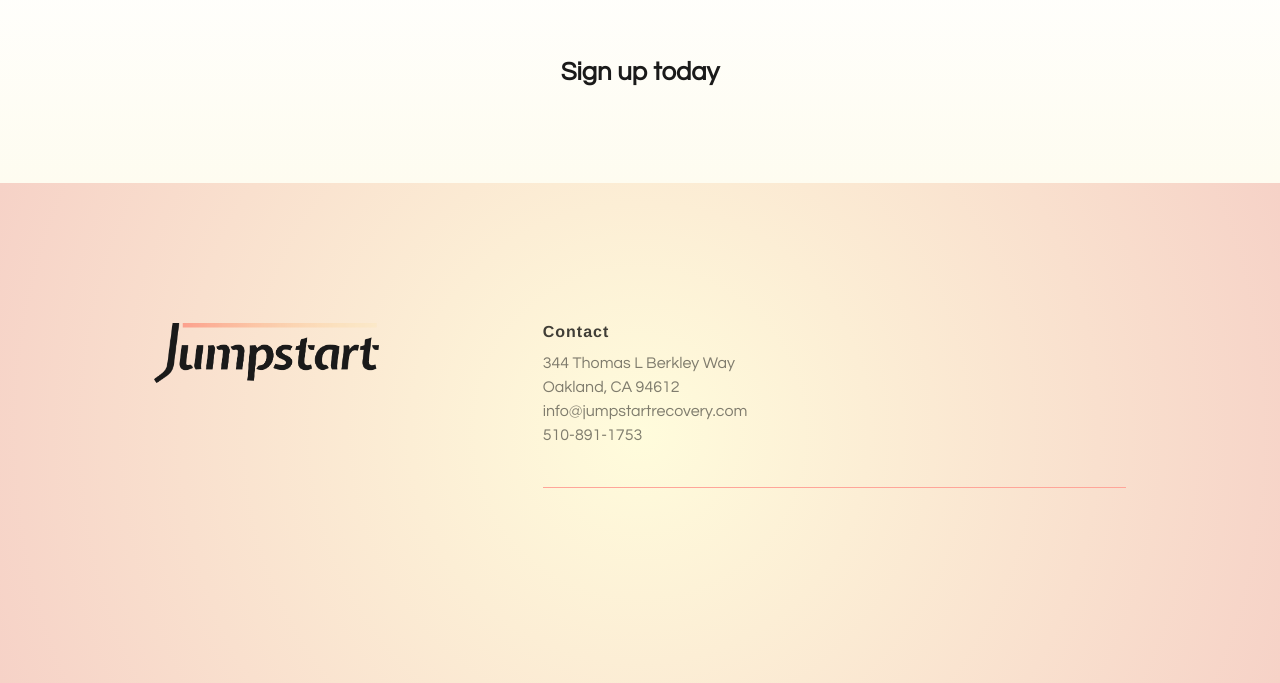
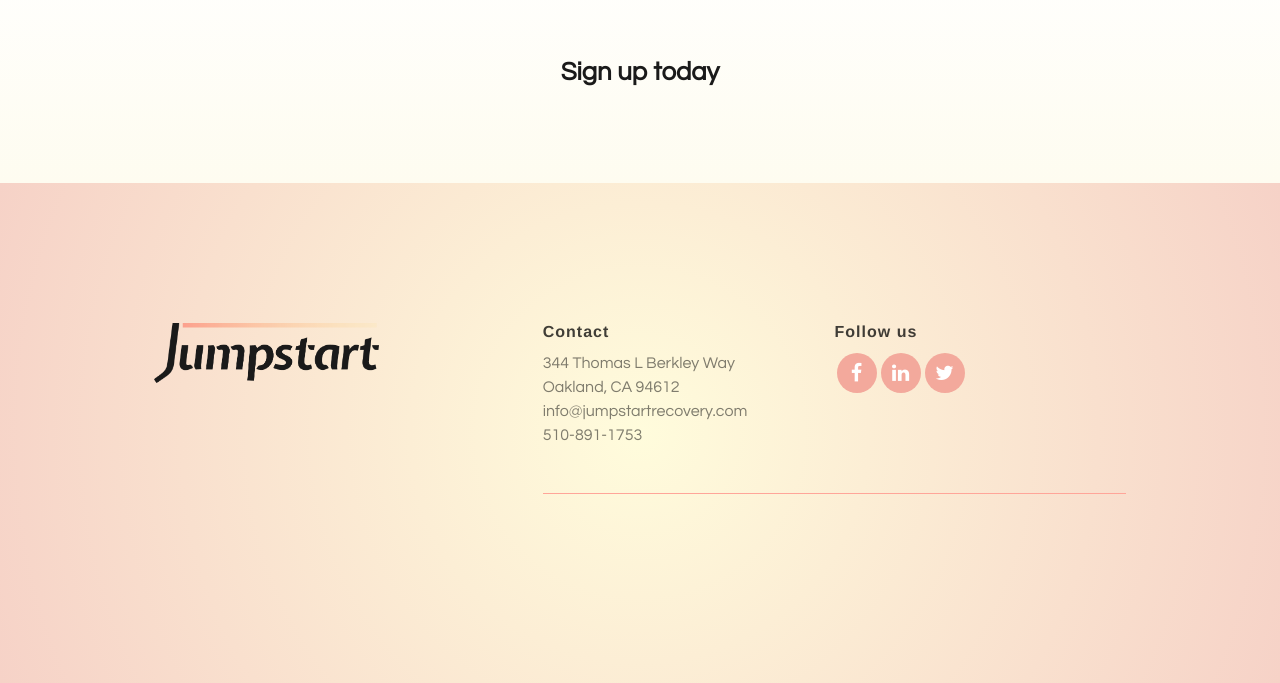
Before and after one commit to Dabrown18/jumpstart-recovery, a React (Create React App) app: page / in a window 1280 px wide. Shown: the part 5886-6569 px from the top of the page. Built offline with nearby package versions, Linux system fonts and the light colour scheme.

Commit message:
social media icons

```diff
--- a/public/index.html
+++ b/public/index.html
@@ -13,15 +13,7 @@
     <link href='https://fonts.googleapis.com/css?family=Questrial' rel='stylesheet'>
     <link rel="stylesheet" type="text/css" charset="UTF-8" href="https://cdnjs.cloudflare.com/ajax/libs/slick-carousel/1.6.0/slick.min.css" />
     <link rel="stylesheet" type="text/css" href="https://cdnjs.cloudflare.com/ajax/libs/slick-carousel/1.6.0/slick-theme.min.css" />
-    <!--
-      Notice the use of %PUBLIC_URL% in the tags above.
-      It will be replaced with the URL of the `public` folder during the build.
-      Only files inside the `public` folder can be referenced from the HTML.
-
-      Unlike "/favicon.ico" or "favicon.ico", "%PUBLIC_URL%/favicon.ico" will
-      work correctly both with client-side routing and a non-root public URL.
-      Learn how to configure a non-root public URL by running `npm run build`.
-    -->
+    <link rel="stylesheet" href="https://cdnjs.cloudflare.com/ajax/libs/font-awesome/4.7.0/css/font-awesome.min.css">
     <title>Jumpstart</title>
   </head>
   <body>
--- a/src/components/Footer/Footer.css
+++ b/src/components/Footer/Footer.css
@@ -20,9 +20,13 @@
 .list-container {
 	float: left;
 	width: 60%;
+	display: block;
+	box-sizing: border-box;
 }
 
 .list {
+	height: 130px;
+	width: 100%;
 	padding-bottom: 40px;
 	margin-bottom: 40px;
 	border-bottom: 1px solid #FFA599;
@@ -36,6 +40,7 @@
 
 .contact {
 	width: 50%;
+	float: left;
 }
 
 .list-heading {
@@ -60,3 +65,41 @@
 	font-weight: lighter;
 	line-height: 1.5;
 }
+
+.follow-us {
+	width: 50%;
+	height:100%;
+	float: left;
+}
+
+.fa {
+	height: 15px;
+	width: 20px;
+	border-radius: 50%;
+	padding: 10px;
+	padding-bottom: 15px;
+	font-size: 20px;
+	text-align: center;
+	text-decoration: none;
+	margin: 2px 2px;
+}
+
+.fa:hover {
+	background-color: #a64a3b;
+	transition: all .5s;
+}
+
+.fa-facebook {
+	background: #f3a99c;
+	color: white;
+}
+
+.fa-linkedin {
+	background: #f3a99c;
+	color: white;
+}
+
+.fa-twitter {
+	background: #f3a99c;
+	color: white;
+}
--- a/src/components/Footer/index.js
+++ b/src/components/Footer/index.js
@@ -28,6 +28,14 @@
 							</li>
 						</ul>
 					</div>
+					<div className="follow-us">
+						<div className="list-heading">
+							Follow us
+						</div>
+						<a href="#" className="fa fa-facebook"></a>
+						<a href="#" className="fa fa-linkedin"></a>
+						<a href="#" className="fa fa-twitter"></a>
+					</div>
 				</div>
 			</div>
 		</div>
```
